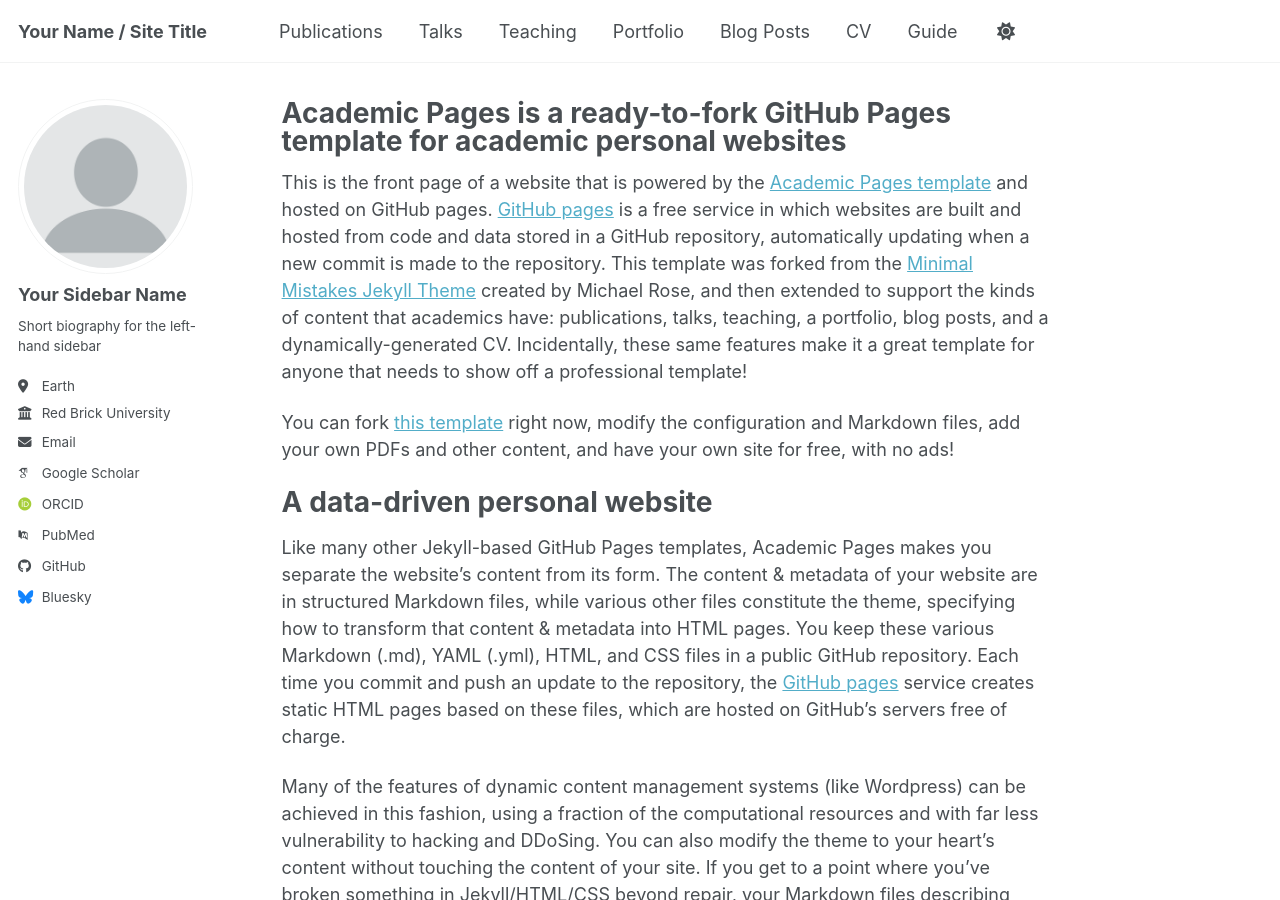
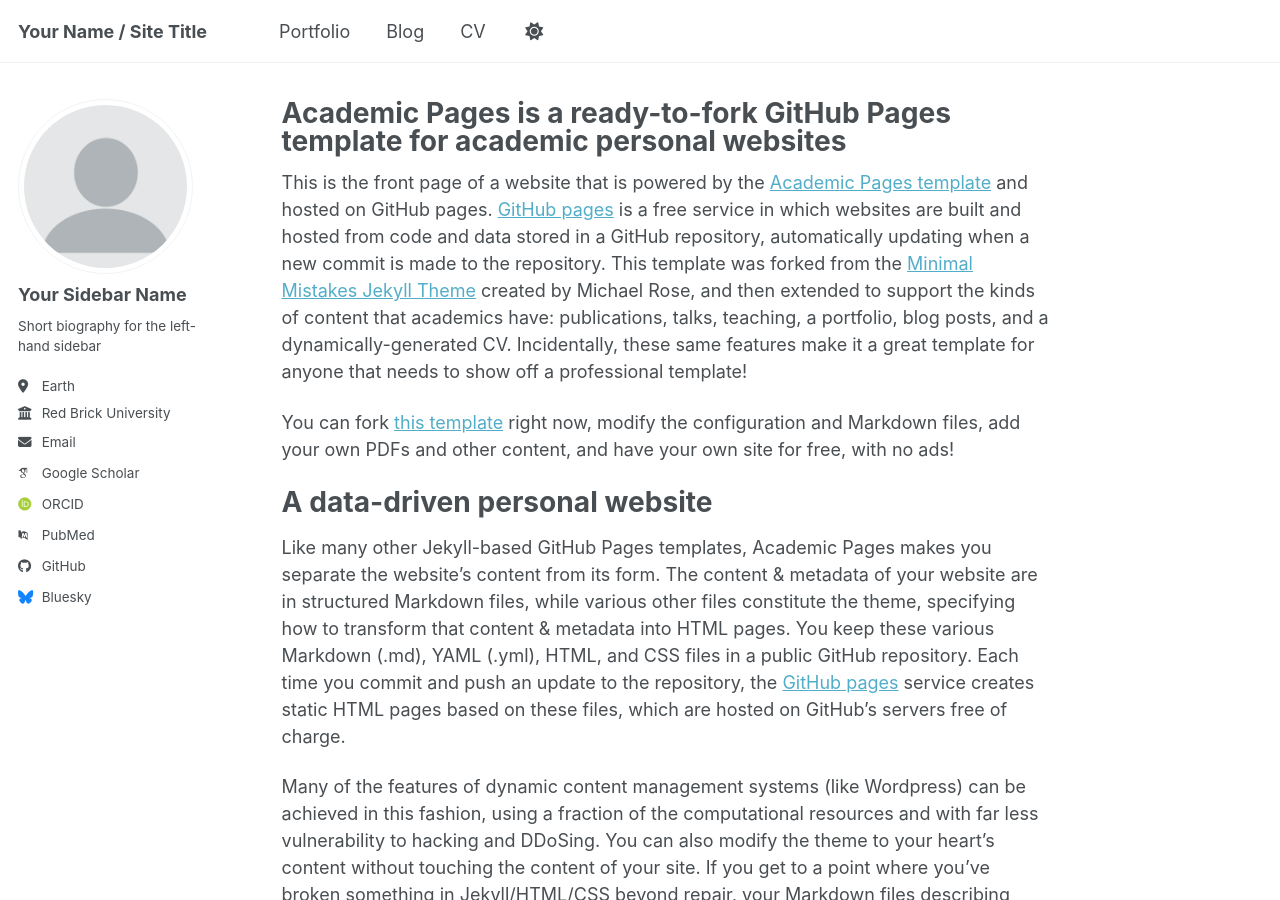
Before and after one commit to Hariaksha/hariaksha.github.io, a Jekyll site: the page built from _pages/about.md, in a window 1280 px wide and 900 px high. Built offline with Jekyll 4.4.1, drawn with Linux system fonts in a browser that asks for light colours; some web fonts are replaced; a script bundle is joined from its source files by our own code; library files that are not in the unit come from our copies; some of the changed lines change nothing that is shown.

Commit message:
Update navigation.yml

```diff
--- a/_data/navigation.yml
+++ b/_data/navigation.yml
@@ -8,19 +8,19 @@
 #      Markdown formatted page while the second is generated using JSON.
 
 main:
-  - title: "Publications"
-    url: /publications/
+  # - title: "Publications"
+  #   url: /publications/
 
-  - title: "Talks"
-    url: /talks/
+  # - title: "Talks"
+  #   url: /talks/
 
-  - title: "Teaching"
-    url: /teaching/
+  # - title: "Teaching"
+  #   url: /teaching/
 
   - title: "Portfolio"
     url: /portfolio/
 
-  - title: "Blog Posts"
+  - title: "Blog"
     url: /year-archive/
 
   - title: "CV"
@@ -29,5 +29,5 @@
   # - title: "CV"
   #   url: /cv-json/
 
-  - title: "Guide"
-    url: /markdown/
+  # - title: "Guide"
+  #   url: /markdown/
```
